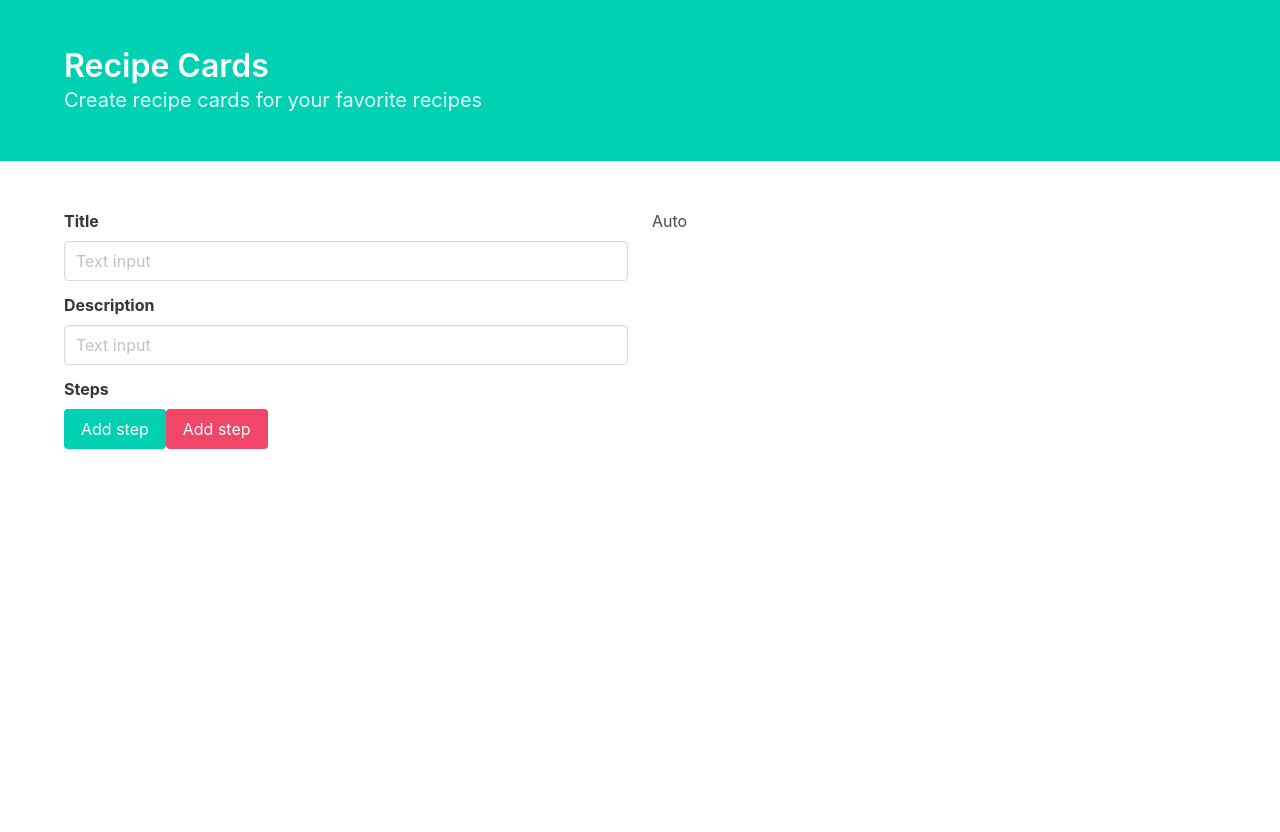
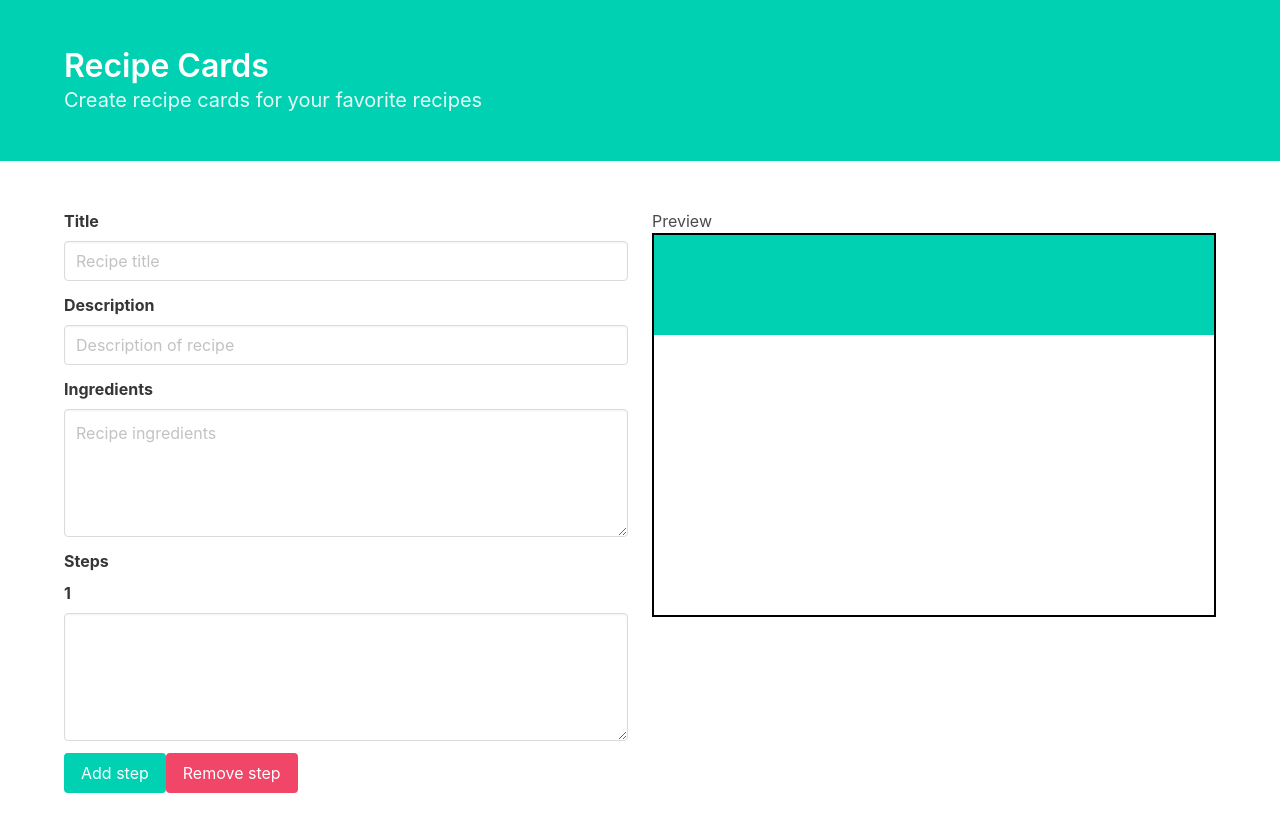
Before and after one commit to reZach/recipe-cards, a React (Create React App) app: page / in a window 1280 px wide. Shown: the top 832 px of the page. Before the commit the page ends 800 px from the top, so only its background shows below. Built offline with nearby package versions, Linux system fonts and the light colour scheme.

Commit message:
started adding preview

```diff
--- a/package.json
+++ b/package.json
@@ -5,6 +5,7 @@
   "dependencies": {
     "@fortawesome/fontawesome-free": "^5.15.1",
     "bulma": "^0.9.1",
+    "html2pdf.js": "^0.9.2",
     "react": "^17.0.1",
     "react-dom": "^17.0.1",
     "react-scripts": "4.0.1",
--- a/src/App.css
+++ b/src/App.css
@@ -36,3 +36,10 @@
     transform: rotate(360deg);
   }
 }
+
+.card-preview {
+  border: 2px solid black;
+  height: 384px;
+  width: 576px;
+  display: block;
+}
--- a/src/App.jsx
+++ b/src/App.jsx
@@ -11,11 +11,13 @@ class App extends React.Component {
     this.state = {
       title: "",
       description: "",
-      steps: [],
+      ingredients: "",
+      steps: [""],
     };
 
     this.setTitle = this.setTitle.bind(this);
     this.setDescription = this.setDescription.bind(this);
+    this.setIngredients = this.setIngredients.bind(this);
     this.setStep = this.setStep.bind(this);
     this.addStep = this.addStep.bind(this);
     this.removeStep = this.removeStep.bind(this);
@@ -36,6 +38,13 @@ class App extends React.Component {
     });
   }
 
+  setIngredients(event) {
+    const value = event.target.value;
+    this.setState({
+      ingredients: value,
+    });
+  }
+
   setStep(event) {
     const value = event.target.value;
 
@@ -53,16 +62,25 @@ class App extends React.Component {
     this.setState({ steps });
   }
 
-  removeStep(event) {}
+  removeStep(event) {
+    event.preventDefault();
+
+    let steps = this.state.steps;
+    steps.pop();
+
+    this.setState({ steps });
+  }
 
   renderSteps() {
     let steps = [];
 
     for (let i = 0; i < this.state.steps.length; i++) {
       steps.push(
-        <div class="control">
-          Step {i + 1}
-          <textarea value={this.state.steps[i]} />
+        <div class="field">
+          <label class="label">{i + 1}</label>
+          <div class="control">
+            <textarea class="textarea" value={this.state.steps[i]}></textarea>
+          </div>
         </div>
       );
     }
@@ -102,7 +120,7 @@ class App extends React.Component {
                       <input
                         className="input"
                         type="text"
-                        placeholder="Text input"
+                        placeholder="Recipe title"
                         value={this.state.title}
                         onChange={this.setTitle}
                       />
@@ -114,9 +132,20 @@ class App extends React.Component {
                       <input
                         className="input"
                         type="text"
-                        placeholder="Text input"
+                        placeholder="Description of recipe"
                         value={this.state.description}
                         onChange={this.setDescription}
+                      />
+                    </div>
+                  </div>
+                  <div className="field">
+                    <label className="label">Ingredients</label>
+                    <div className="control">
+                      <textarea
+                        className="textarea"
+                        placeholder="Recipe ingredients"
+                        value={this.state.ingredients}
+                        onChange={this.setIngredients}
                       />
                     </div>
                   </div>
@@ -132,15 +161,38 @@ class App extends React.Component {
                       </button>
                       <button
                         className="button is-danger"
-                        onClick={this.addStep}
+                        onClick={this.removeStep}
                       >
-                        Add step
+                        Remove step
                       </button>
                     </div>
                   </div>
                 </form>
               </div>
-              <div className="column is-half">Auto</div>
+              <div className="column is-half">
+                <div className="container">Preview</div>
+                <div className="container card-preview">
+                  <section className="hero is-primary">
+                    <div className="hero-body">
+                      <div className="container">
+                        <h1 className="title">{this.state.title}</h1>
+                        <h2 className="subtitle">{this.state.description}</h2>
+                      </div>
+                    </div>
+                  </section>
+                  {this.state.steps.forEach((value, index, array) => {
+                    return (
+                      <section>
+                        <div className="container">
+                          <div className="container">
+                            <text>{value}</text>
+                          </div>
+                        </div>
+                      </section>
+                    );
+                  })}
+                </div>
+              </div>
             </div>
           </div>
         </section>
```
Also changed, not shown: 2 other files (tests, documents, lock files or other folders).
